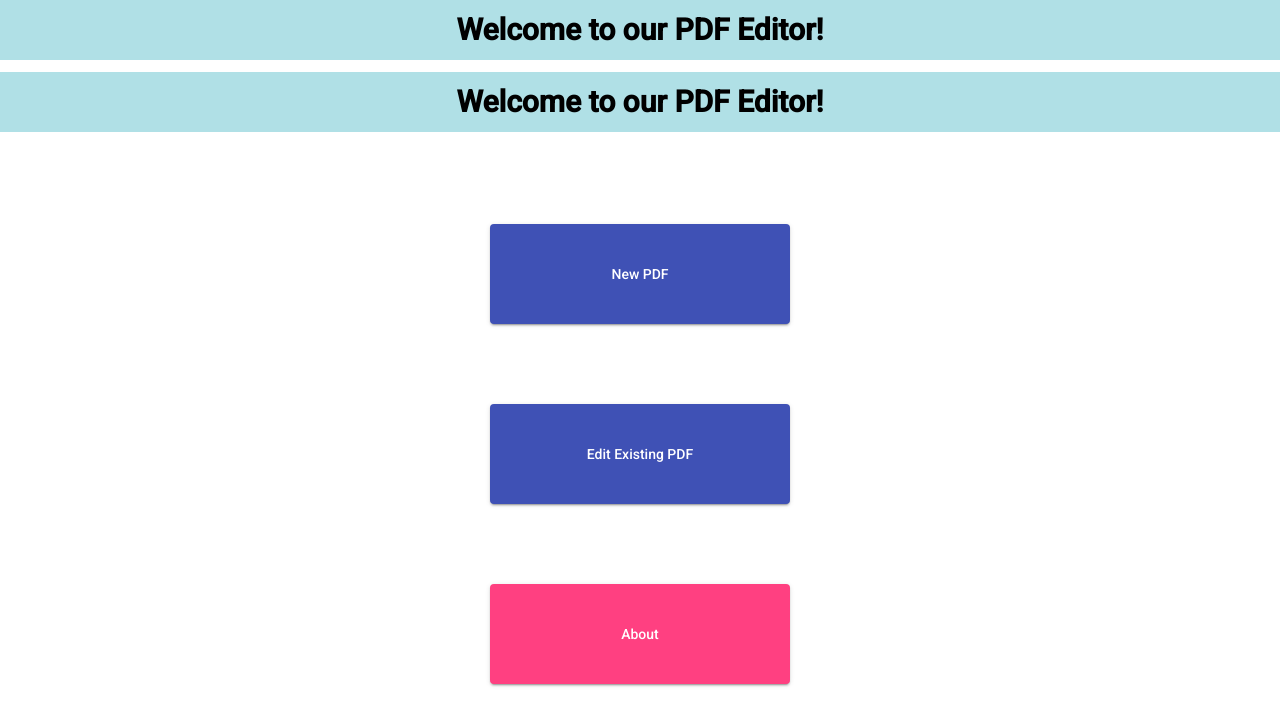
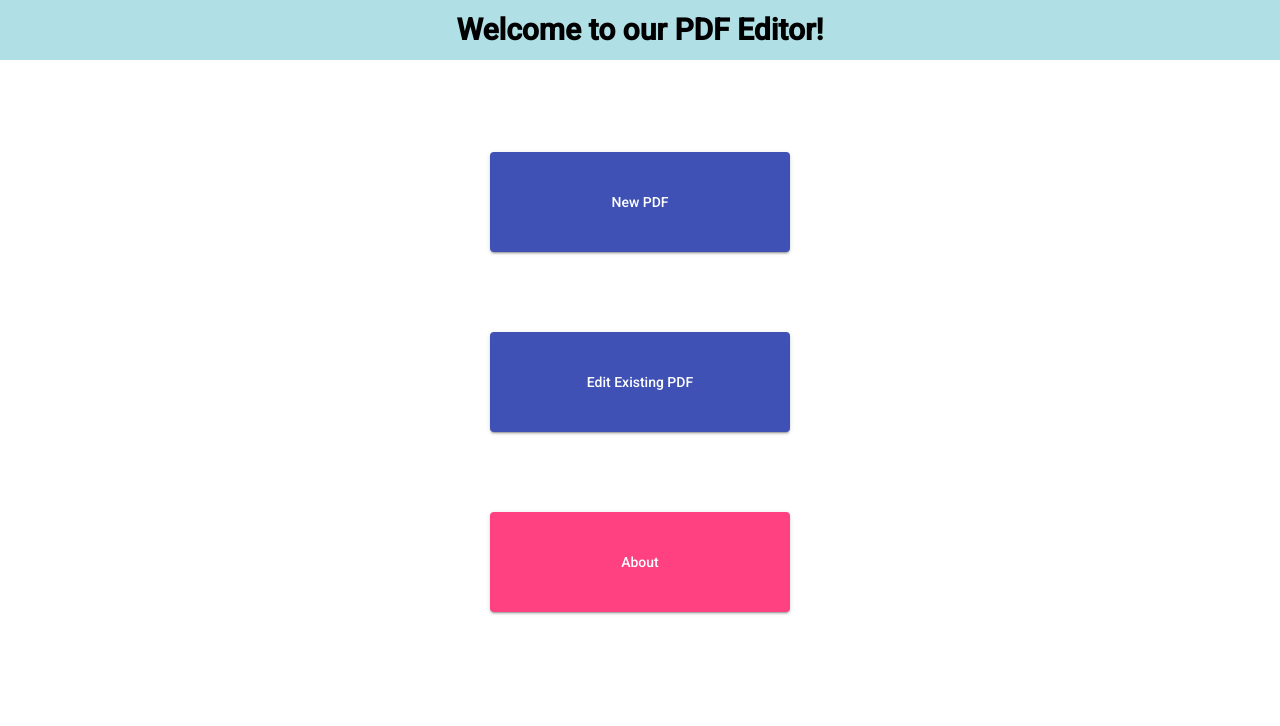
Before and after one commit to Shellb1/CSCI-4970-FA2022-Capstone-Team-7, an Angular app in the folder pdfAnnotations-app/: page / in a window 1280 px wide. Shown: the top 726 px of the page. Built offline with nearby package versions, Linux system fonts and the light colour scheme.

Commit message:
Fixed Home page two titles error.

```diff
--- a/pdfAnnotations-app/src/app/home/home.component.html
+++ b/pdfAnnotations-app/src/app/home/home.component.html
@@ -1,17 +1,3 @@
-
-<p
-  style="
-    color: black;
-    background-color: powderblue;
-    text-align: center;
-    font-weight: bold;
-    font-size: 30px;
-    padding: 20px;
-  "
->
-  Welcome to our PDF Editor!
-</p>
-
 <div>
   <body align="center" style="padding-top: 80px">
     <button
```
